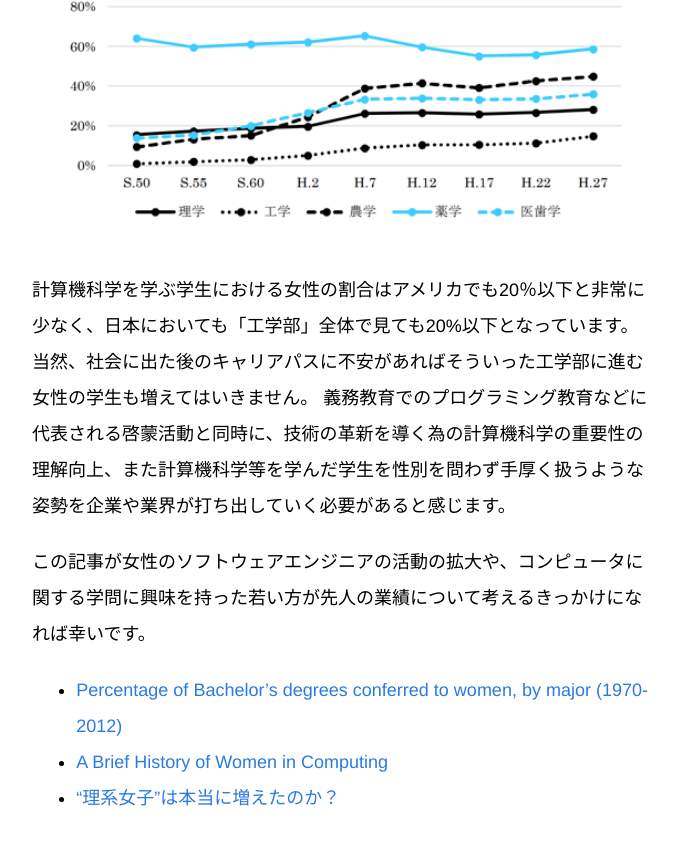
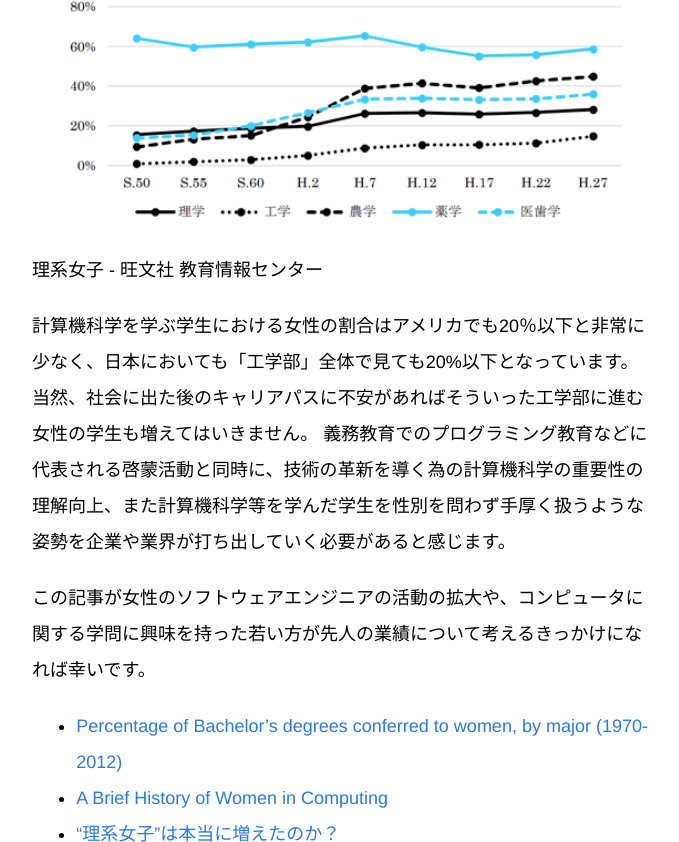
Before and after one commit to yandod/yandod.github.io, a Jekyll site: the page built from _posts/2018-09-15-history-of-women-in-programming.markdown, in a window 1280 px wide and 900 px high, scrolled down 7510 px, cut to the strip 0-842 px from the top of the window. Shown: the whole strip, without its empty margins (298-977 px from the left). Built offline with Jekyll 4.4.1, drawn with Linux system fonts in a browser that asks for light colours; Markdown is read by kramdown in place of the engine named in the settings; comment, search, counter and statistics services are not loaded.

Commit message:
Update 2018-09-15-history-of-women-in-programming.markdown

```diff
--- a/_posts/2018-09-15-history-of-women-in-programming.markdown
+++ b/_posts/2018-09-15-history-of-women-in-programming.markdown
@@ -117,7 +117,8 @@
 裾野を広げるだけでなく、トップレベルで活躍するソフトウェアエンジニアにおける女性の割合を増やすには計算機科学に代表される専門教育を受ける若者を増やすことや、実際にキャリアを積み始めた女性が正しく評価され、キャリアを発展させていくことができるような環境作りが必要になるでしょう。
 
 <figure>
-<img src="{{ site.url }}/images/rikei-female.png" style="width:100%"/>
+<a href="http://eic.obunsha.co.jp/pdf/educational_info/2016/1221_1.pdf"><img src="{{ site.url }}/images/rikei-female.png" style="width:100%"/></a>
+<caption>理系女子 - 旺文社 教育情報センター</caption>
 </figure>
 
 計算機科学を学ぶ学生における女性の割合はアメリカでも20％以下と非常に少なく、日本においても「工学部」全体で見ても20%以下となっています。
```
